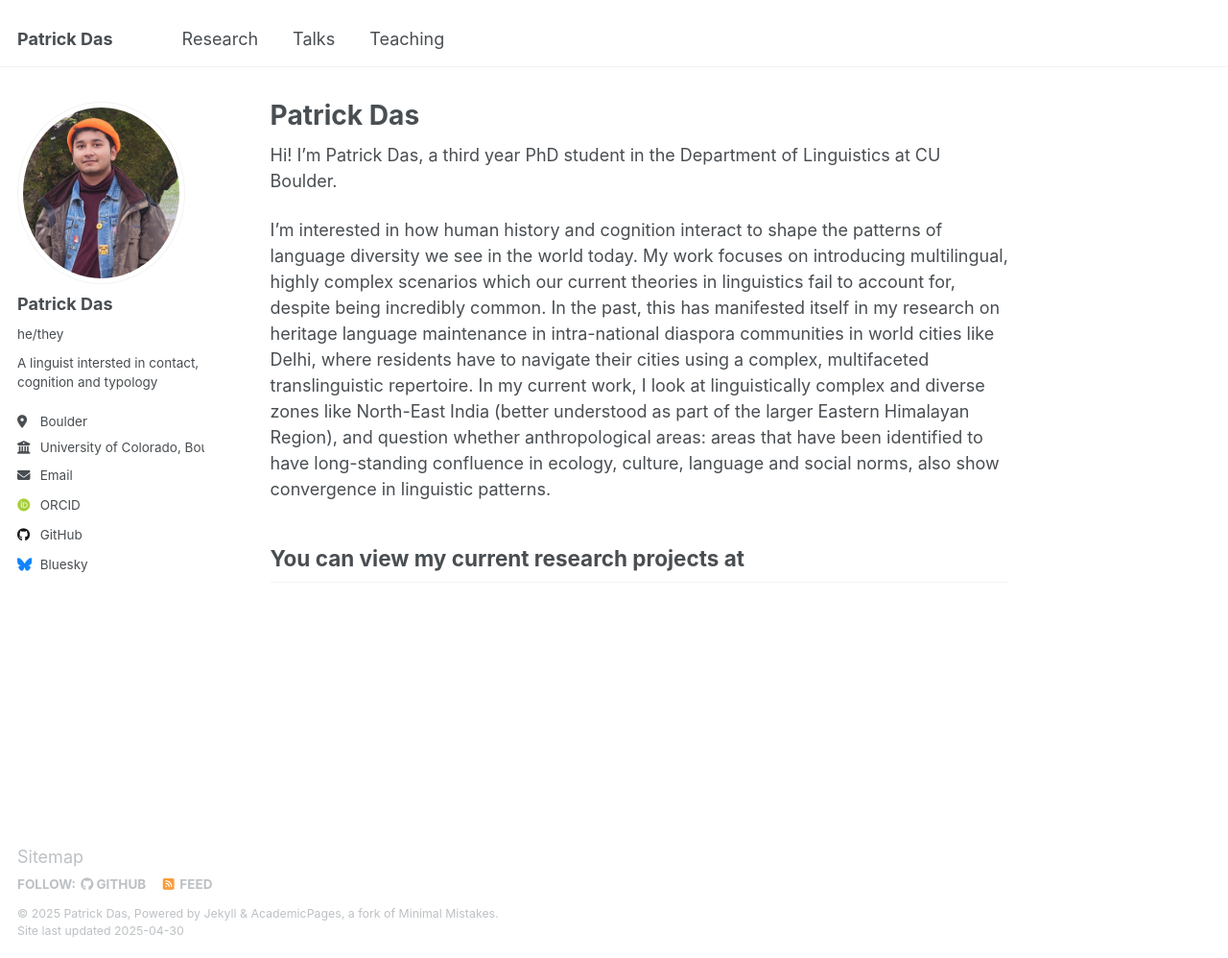
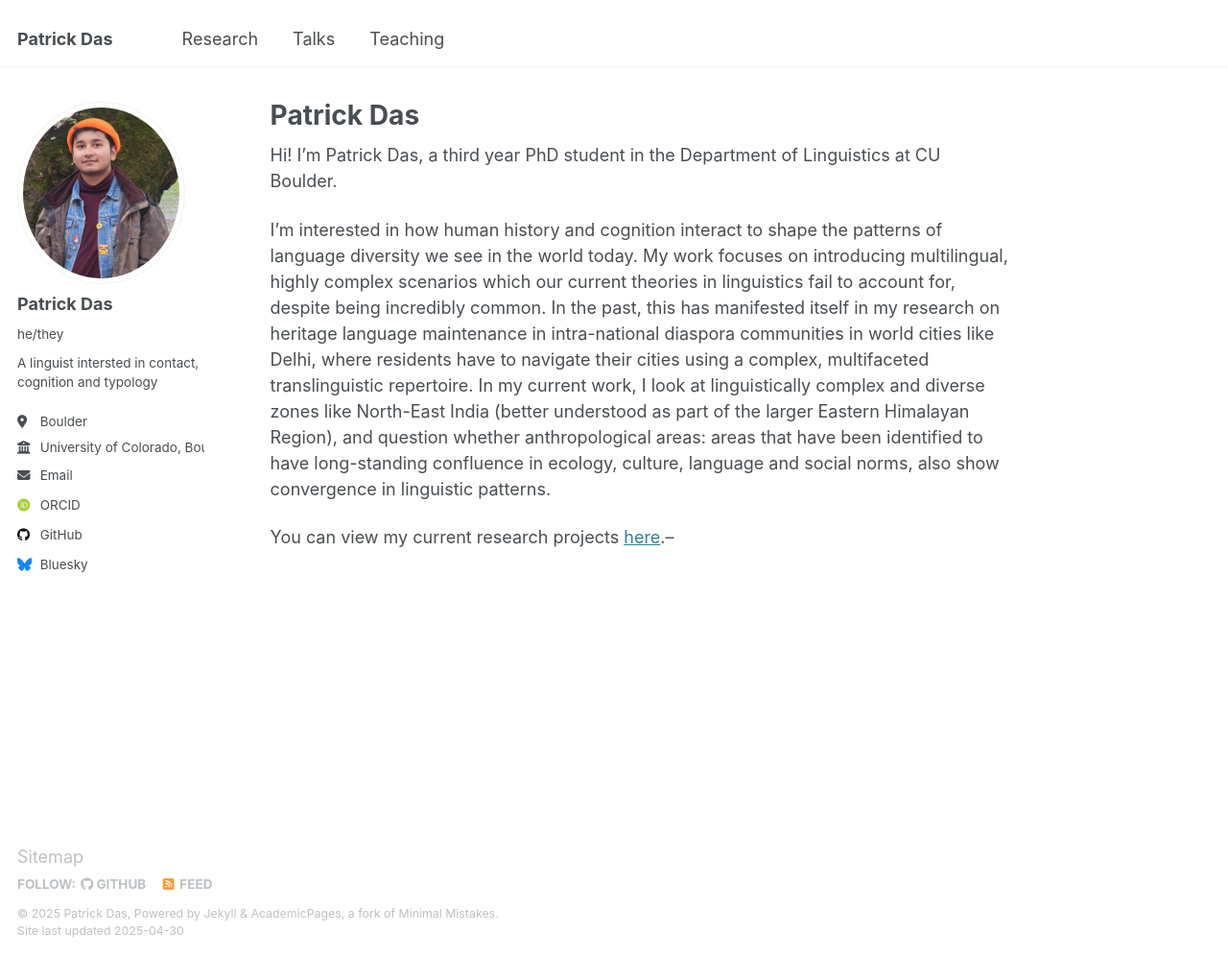
Before and after one commit to patrickdas/patrickdas.github.io, a Jekyll site: the page built from _pages/about.md, in a window 1280 px wide and 998 px high. Shown: the whole window at 96% size. Built offline with Jekyll 4.4.1, drawn with Linux system fonts in a browser that asks for light colours; some web fonts are replaced.

Commit message:
Update about.md
added link to research

```diff
--- a/_pages/about.md
+++ b/_pages/about.md
@@ -10,5 +10,4 @@ Hi! I'm Patrick Das, a third year PhD student in the Department of Linguistics a
 
 I'm interested in how human history and cognition interact to shape the patterns of language diversity we see in the world today. My work focuses on introducing multilingual, highly complex scenarios which our current theories in linguistics fail to account for, despite being incredibly common. In the past, this has manifested itself in my research on heritage language maintenance in intra-national diaspora communities in world cities like Delhi, where residents have to navigate their cities using a complex, multifaceted translinguistic repertoire. In my current work, I look at linguistically complex and diverse zones like North-East India (better understood as part of the larger Eastern Himalayan Region), and question whether anthropological areas: areas that have been identified to have long-standing confluence in ecology, culture, language and social norms, also show convergence in linguistic patterns.
 
-You can view my current research projects at
---
+You can view my current research projects [here](https://patrickdas.github.io/research/).--
```
